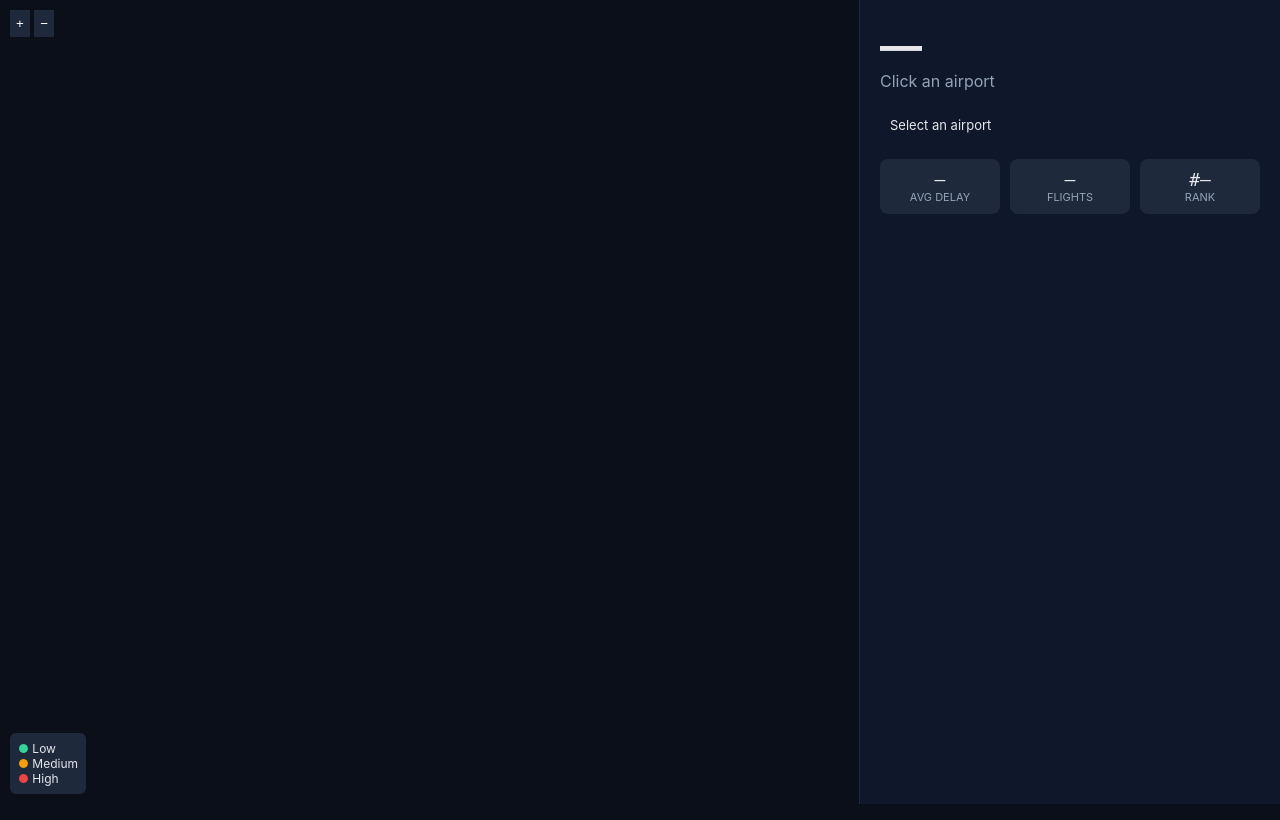
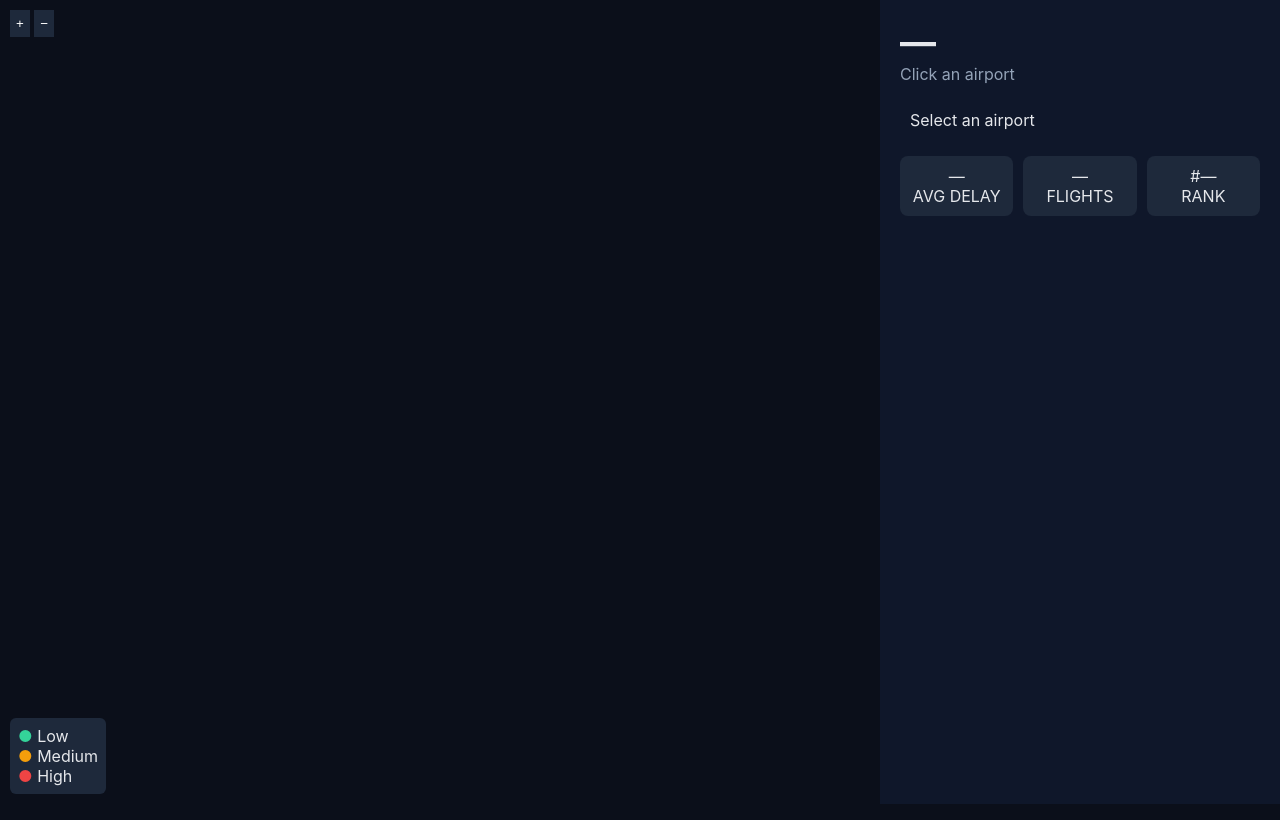
Before and after one commit to TheeKev/flight-delay-dash, a Flask app: page / in a window 1280 px wide. Run offline with Flask 3, Linux system fonts and the light colour scheme.

Commit message:
UI updates

```diff
--- a/templates/index.html
+++ b/templates/index.html
@@ -16,36 +16,26 @@ body {
   display:flex;
 }
 
-/* MAP */
 #map { flex:1; position:relative; }
 svg { width:100%; height:100vh; }
 
-/* PANEL */
 #panel {
-  width:380px;
+  width:360px;
   background:#0f172a;
   padding:20px;
   display:flex;
   flex-direction:column;
   gap:16px;
-  border-left:1px solid #1f2937;
 }
 
-/* HEADER */
-#airport { font-size:42px; font-weight:700; }
+#airport { font-size:36px; font-weight:700; }
 #city { color:#94a3b8; }
 
-/* VERDICT */
-#verdict {
-  padding:10px;
-  border-radius:8px;
-  font-size:13px;
-}
+#verdict { padding:10px; border-radius:8px; }
 .high { background:#7f1d1d; }
 .medium { background:#78350f; }
 .low { background:#064e3b; }
 
-/* STATS */
 .stats { display:flex; gap:10px; }
 .stat {
   flex:1;
@@ -54,36 +44,19 @@ svg { width:100%; height:100vh; }
   border-radius:8px;
   text-align:center;
 }
-.stat-value {
-  font-family:"Space Mono", monospace;
-  font-size:18px;
-}
-.stat-label { font-size:11px; color:#94a3b8; }
 
-/* BARS */
-.bar { margin-bottom:10px; }
-.bar-bg {
-  background:#1e293b;
-  height:8px;
-  border-radius:4px;
-}
-.bar-fill {
-  height:8px;
-  border-radius:4px;
-  transition:width 0.6s ease;
-}
+.bar-bg { background:#1e293b; height:8px; border-radius:4px; }
+.bar-fill { height:8px; border-radius:4px; transition:width 0.5s; }
 
-/* TOOLTIP */
 #tooltip {
   position:absolute;
   background:#0f172a;
-  padding:8px;
+  padding:6px;
   border-radius:6px;
   font-size:12px;
   opacity:0;
 }
 
-/* ZOOM */
 .zoom-controls {
   position:absolute;
   top:10px;
@@ -94,11 +67,10 @@ svg { width:100%; height:100vh; }
   border:none;
   color:white;
   padding:6px;
+  margin-bottom:4px;
   cursor:pointer;
-  margin-bottom:4px;
 }
 
-/* LEGEND */
 #legend {
   position:absolute;
   bottom:10px;
@@ -106,7 +78,6 @@ svg { width:100%; height:100vh; }
   background:#1e293b;
   padding:8px;
   border-radius:6px;
-  font-size:12px;
 }
 </style>
 </head>
@@ -130,7 +101,6 @@ svg { width:100%; height:100vh; }
 </div>
 
 <div id="panel">
-
   <div>
     <div id="airport">—</div>
     <div id="city">Click an airport</div>
@@ -139,24 +109,14 @@ svg { width:100%; height:100vh; }
   <div id="verdict">Select an airport</div>
 
   <div class="stats">
-    <div class="stat">
-      <div class="stat-value" id="avg">—</div>
-      <div class="stat-label">AVG DELAY</div>
-    </div>
-    <div class="stat">
-      <div class="stat-value" id="flights">—</div>
-      <div class="stat-label">FLIGHTS</div>
-    </div>
-    <div class="stat">
-      <div class="stat-value" id="rank">#—</div>
-      <div class="stat-label">RANK</div>
-    </div>
+    <div class="stat"><div id="avg">—</div><div>AVG DELAY</div></div>
+    <div class="stat"><div id="flights">—</div><div>FLIGHTS</div></div>
+    <div class="stat"><div id="rank">#—</div><div>RANK</div></div>
   </div>
 
   <div id="bars"></div>
   <div id="explain"></div>
   <div id="alternatives"></div>
-
 </div>
 
 <script>
@@ -168,15 +128,17 @@ const svg = d3.select("svg");
 const g = svg.append("g");
 const tooltip = d3.select("#tooltip");
 
+// ZOOM
 const zoom = d3.zoom()
   .scaleExtent([1,8])
-  .on("zoom", (e)=>g.attr("transform", e.transform));
+  .on("zoom", e => g.attr("transform", e.transform));
 
 svg.call(zoom);
 
 function zoomIn(){ svg.transition().call(zoom.scaleBy,1.5); }
 function zoomOut(){ svg.transition().call(zoom.scaleBy,0.7); }
 
+// PROJECTION
 const projection = d3.geoAlbersUsa()
   .translate([window.innerWidth/2, window.innerHeight/2])
   .scale(1000);
@@ -215,41 +177,61 @@ Promise.all([
       const s = network.nodes.find(n=>n.id===d.source);
       const t = network.nodes.find(n=>n.id===d.target);
       if(!s || !t) return;
+
       const p1 = projection([s.lon,s.lat]);
       const p2 = projection([t.lon,t.lat]);
+
       if(!p1 || !p2) return;
+
       return `M${p1[0]},${p1[1]} L${p2[0]},${p2[1]}`;
     });
 
-  // AIRPORTS
-  const nodes = g.selectAll("circle")
-    .data(network.nodes)
+  // FILTER VALID NODES (FIX)
+  const validNodes = network.nodes.filter(d => {
+    if(!d.lat || !d.lon) return false;
+    const p = projection([d.lon,d.lat]);
+    return p !== null;
+  });
+
+  // AIRPORTS (FIXED)
+  g.selectAll("circle")
+    .data(validNodes)
     .join("circle")
-    .attr("cx", d=>projection([d.lon,d.lat])[0])
-    .attr("cy", d=>projection([d.lon,d.lat])[1])
+    .attr("cx", d => projection([d.lon,d.lat])[0])
+    .attr("cy", d => projection([d.lon,d.lat])[1])
     .attr("r",5)
     .attr("fill", d=>color(d.pct_delayed))
+    .attr("stroke","#0b0f1a")
 
     .on("mouseover",(e,d)=>{
       tooltip.style("opacity",1)
-        .html(`<b>${d.id}</b><br>${d.city}<br>${d.total_flights} flights`)
+        .html(`<b>${d.id}</b><br>${d.city || ""}<br>${d.total_flights} flights`)
         .style("left",(e.pageX+10)+"px")
         .style("top",(e.pageY-20)+"px");
     })
+
     .on("mouseout",()=>tooltip.style("opacity",0))
 
     .on("click",(e,d)=>{
       updatePanel(d);
-      highlightRoutes(d, routes);
+      highlightRoutes(d);
     });
 });
 
-function highlightRoutes(selected, routes){
-  routes.attr("opacity", d =>
-    d.source === selected.id || d.target === selected.id ? 1 : 0.05
-  );
+// ROUTE HIGHLIGHT FIX
+function highlightRoutes(selected){
+  g.selectAll("path")
+    .attr("opacity", d => {
+      if (!d.source) return 0.2;
+
+      const s = typeof d.source === "object" ? d.source.id : d.source;
+      const t = typeof d.target === "object" ? d.target.id : d.target;
+
+      return (s === selected.id || t === selected.id) ? 1 : 0.05;
+    });
 }
 
+// PANEL
 function updatePanel(d){
 
   document.getElementById("airport").textContent = d.id;
@@ -267,7 +249,7 @@ function updatePanel(d){
   const rank = sorted.findIndex(n=>n.id===d.id)+1;
   document.getElementById("rank").textContent = "#"+rank;
 
-  const avg = d3.mean(networkData.nodes, n=>n.pct_delayed);
+  const avg = d3.mean(networkData.nodes,n=>n.pct_delayed);
   const diff = ((d.pct_delayed-avg)*100).toFixed(1);
 
   const v = document.getElementById("verdict");
@@ -313,7 +295,7 @@ function drawBars(code){
     const w = (d.val/max)*100;
 
     container.innerHTML += `
-      <div class="bar">
+      <div>
         <div>${labels[d.key]}</div>
         <div class="bar-bg">
           <div class="bar-fill" style="width:${w}%; background:#3b82f6;"></div>
@@ -323,11 +305,11 @@ function drawBars(code){
   });
 
   const explainMap = {
-    carrier:"Airline operations are the main cause of delays.",
-    late_aircraft:"Late incoming planes create ripple delays.",
-    nas:"Air traffic congestion is the main issue.",
-    weather:"Weather disruptions dominate delays.",
-    security:"Security delays are the main issue."
+    carrier:"Airline operations are the main cause.",
+    late_aircraft:"Late planes cause ripple delays.",
+    nas:"Air traffic congestion dominates.",
+    weather:"Weather disruptions dominate.",
+    security:"Security delays dominate."
   };
 
   document.getElementById("explain").innerHTML =
@@ -335,7 +317,6 @@ function drawBars(code){
 }
 
 function showAlternatives(d){
-
   const better = networkData.nodes
     .filter(n=>n.id!==d.id)
     .sort((a,b)=>a.pct_delayed-b.pct_delayed)
```
